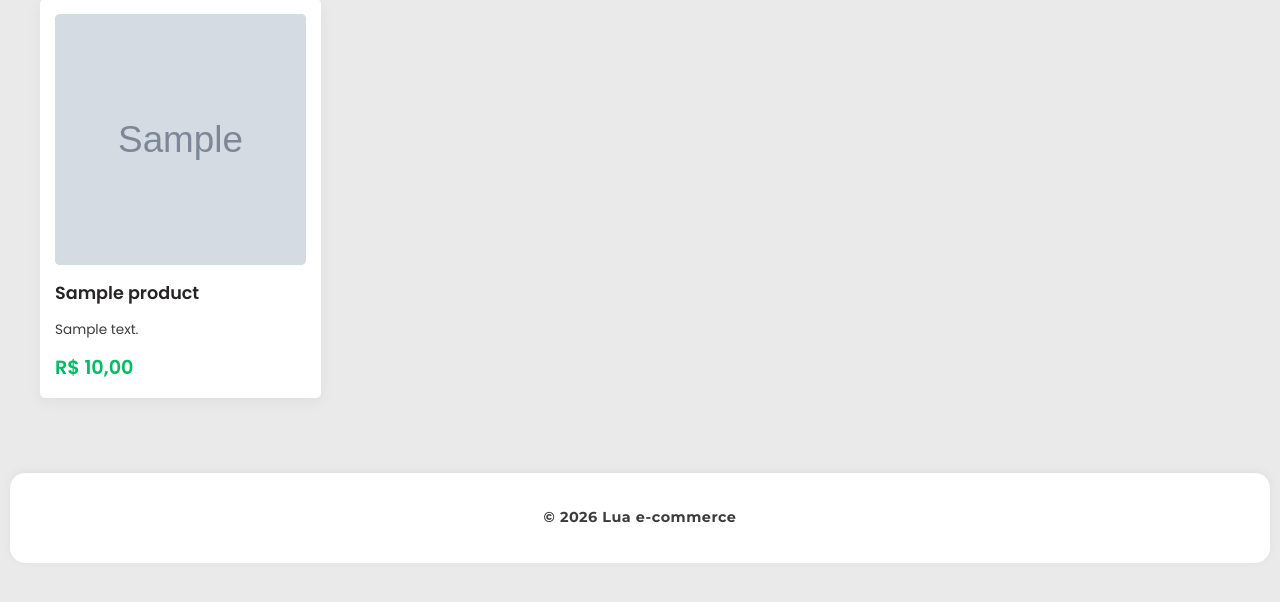
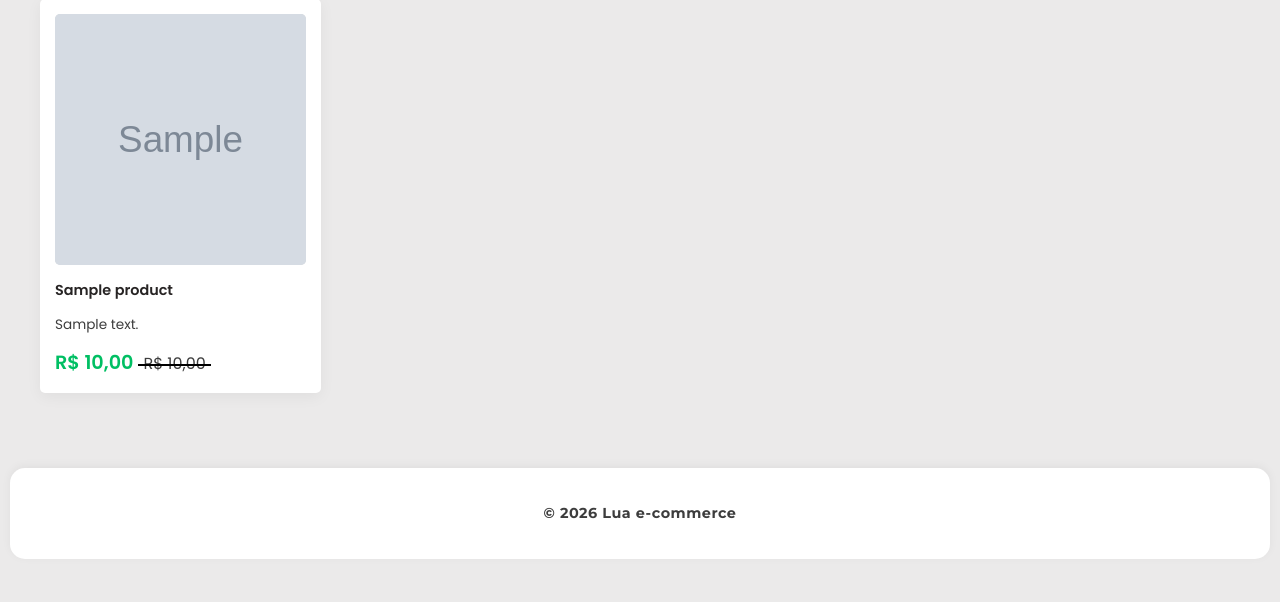
Before and after one commit to allans225/django-smart-retail, a Django app: page /produtos/all/ in a window 1280 px wide. Shown: the part 136-738 px from the top of the page. Run offline with Django 5.2, Linux system fonts and the light colour scheme; tables that the repository leaves empty hold one stand-in row (values such as "Sample post"); grey boxes marked "Sample" are stand-in pictures.

Commit message:
feat: simplify product URLs and implement custom price formatting. - Refactor product detail URL to use a single unique slug. - Change 'get_absolute_url' in Product model for centralized routing. - Create a reusable 'price_filter' in utils/filters.py for BRL formatting. - Register 'product_filters' templatetag to expose formatting to templates. - Update product card links to use the new simplified URL structure.

```diff
--- a/djangoapp/product/models.py
+++ b/djangoapp/product/models.py
@@ -1,4 +1,5 @@
 from django.db import models
+from django.urls import reverse
 
 from utils.images import process_image_for_webp
 from utils.slug import generate_unique_slug
@@ -60,6 +61,10 @@ class Product(models.Model):
     def __str__(self):
         return self.name
 
+    def get_absolute_url(self):
+        return reverse('product:detail', args=[self.slug])
+
+
     def save(self, *args, **kwargs):
         if not self.slug:
             # Gera um slug único antes de salvar
--- a/djangoapp/product/templates/product/partial/card-item.html
+++ b/djangoapp/product/templates/product/partial/card-item.html
@@ -1,20 +1,27 @@
+{% load product_filters %}
 <article class="product-card">
-    <div class="product-image-placeholder">
-        {% if product.cover_image %}
-            <img src="{{ product.cover_image.url }}" alt="{{ product.name }}">
-        {% endif %}
-    </div>
+    <a href="{{ product.get_absolute_url }}" class="product-link">
+        <div class="product-image-placeholder">
+            {% if product.cover_image %}
+                <img src="{{ product.cover_image.url }}" alt="{{ product.name }}">
+            {% endif %}
+        </div>
+    </a>
 
     <div class="product-info">
-        <h3 class="product-title">{{ product.name|truncatechars:35 }}</h3>
+        <a href="{{ product.get_absolute_url }}" class="product-link">
+            <h3 class="product-title">{{ product.name|truncatechars:55 }}</h3>
+        </a>
         <p class="product-description">
-            {{ product.short_description|truncatechars:70 }}
+            {{ product.short_description|truncatechars:100 }}
         </p>
 
         <div class="product-price-row">
-            <span class="price-current">R$ {{ product.marketing_price }}</span>
-            {% if product.old_price %}
-                <span class="price-old">R$ {{ product.promotional_price }}</span>
+            {% if product.promotional_price %}
+                <span class="price-current">{{ product.promotional_price|price_filter }}</span>
+                <span class="price-old">{{ product.marketing_price|price_filter }}</span>
+            {% else %}
+                <span class="price-current">{{ product.marketing_price|price_filter }}</span>
             {% endif %}
         </div>
     </div>
--- /dev/null
+++ b/djangoapp/product/templatetags/product_filters.py
@@ -0,0 +1,8 @@
+from django.template import Library
+from utils import filters
+
+register = Library()
+
+@register.filter
+def price_filter(value):
+    return filters.price_filter(value)
--- a/djangoapp/product/urls.py
+++ b/djangoapp/product/urls.py
@@ -4,13 +4,9 @@ from . import views
 app_name = 'product'
 
 urlpatterns = [
-    # Listagem de TODOS os produtos
     path('all/', views.ProductListView.as_view(), name='all'),
 
-    # URL Dinâmica para Categorias
-    # dep = departamento
-    path('dep/<slug:category_slug>/', views.ProductListView.as_view(), name='category_list'),
+    path('categoria/<slug:category_slug>/', views.ProductListView.as_view(), name='category_list'),
 
-    # Detalhe do Produto dentro da Categoria
-    path('dep/<slug:category_slug>/<slug:product_slug>/', views.DetailProduct.as_view(), name='detail'),
+    path('<slug:slug>/', views.DetailProduct.as_view(), name='detail'),
 ]
--- a/djangoapp/product/views.py
+++ b/djangoapp/product/views.py
@@ -15,4 +15,6 @@ class ProductListView(ListView):
         return context
 
 class DetailProduct(ListView):
-    ...
+    model = models.Product
+    template_name = 'product/detail.html'
+    context_object_name = 'product'
--- a/djangoapp/static/assets/css/styles.css
+++ b/djangoapp/static/assets/css/styles.css
@@ -187,7 +187,7 @@
 /* Textos e Preços - card-item */
 .product-title {
     font-family: var(--font-main);
-    font-size: 1.1rem;
+    font-size: 0.9rem;
     font-weight: 600;
     color: var(--cl-ff-title);
     margin-bottom: 8px;
@@ -220,7 +220,7 @@
 .price-old {
     font-family: var(--font-main);
     color: var(--cl-ff-text);
-    font-size: 0.9rem;
+    font-size: 1rem;
     position: relative;
     text-decoration: none;
 }
@@ -232,5 +232,16 @@
     right: -5px;
     top: 50%;
     height: 2px;
-    background-color: var(--cl-green);
+    background-color: black;
 }
+
+.product-link {
+    text-decoration: none;
+    color: inherit;
+    display: block;
+}
+
+.product-card:hover .product-title {
+    transition: color 0.2s ease;
+    color: var(--cl-blue);
+}
--- /dev/null
+++ b/djangoapp/utils/filters.py
@@ -0,0 +1,7 @@
+def price_filter(value):
+    if value is None or value == "":
+        return "R$ 0,00"
+    try:
+        return f"R$ {float(value):,.2f}".replace(",", "X").replace(".", ",").replace("X", ".")
+    except (ValueError, TypeError):
+        return value
```
Also changed, not shown: djangoapp/product/templatetags/__init__.py (added).
